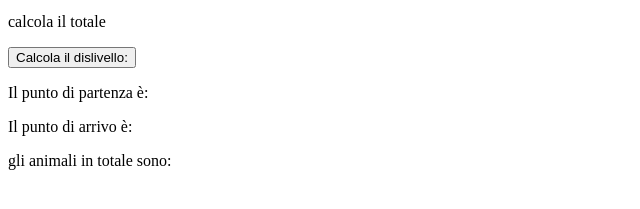
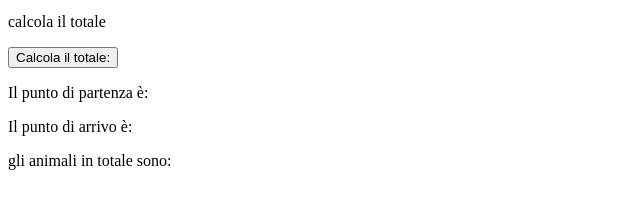
Before and after one commit to morning9904/tpsit, a plain HTML site: page index2.html in a window 1280 px wide. Shown: the part 143-352 px from the top of the page, 0-640 px from the left. Drawn offline with Linux system fonts and the light colour scheme.

Commit message:
Update index2.html

```diff
--- a/index2.html
+++ b/index2.html
@@ -9,7 +9,7 @@ seconda parte: <input type="text" name="HArrivo" value="1000"><br><br>
 </form>
 
 <p>calcola il totale</p>
-<button onclick="myFunction()">Calcola il dislivello:</button>
+<button onclick="myFunction()">Calcola il totale:</button>
 
 <p>Il punto di partenza è:</p>
 <p id="base"></p>
```
